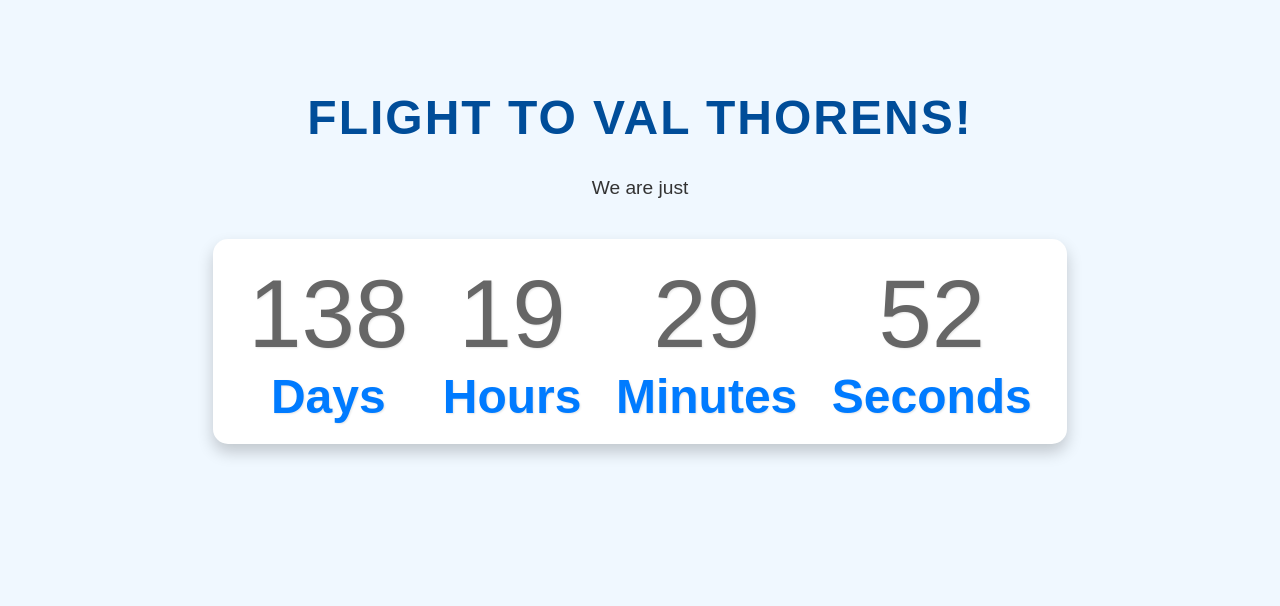
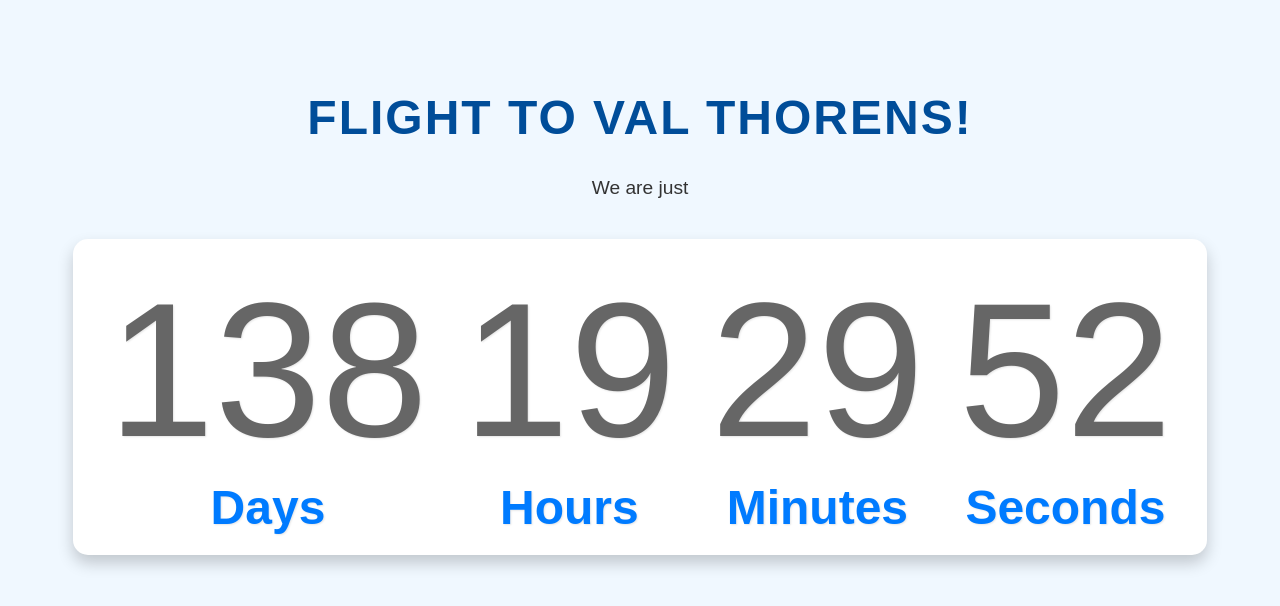
Before and after one commit to barakym/Flight-date, a plain HTML site: page index.html in a window 1280 px wide. Drawn offline with Linux system fonts and the light colour scheme.

Commit message:
Update styles.css

```diff
--- a/styles.css
+++ b/styles.css
@@ -43,7 +43,7 @@ p {
 
 #countdown ul li span {
     display: block; /* Make the day/hour/etc. text appear below the number */
-    font-size: 2em; /* Make this text smaller */
+    font-size: 4em; /* Make this text smaller */
     font-weight: normal;
     color: #666; /* A lighter gray for this text */
 }
```
